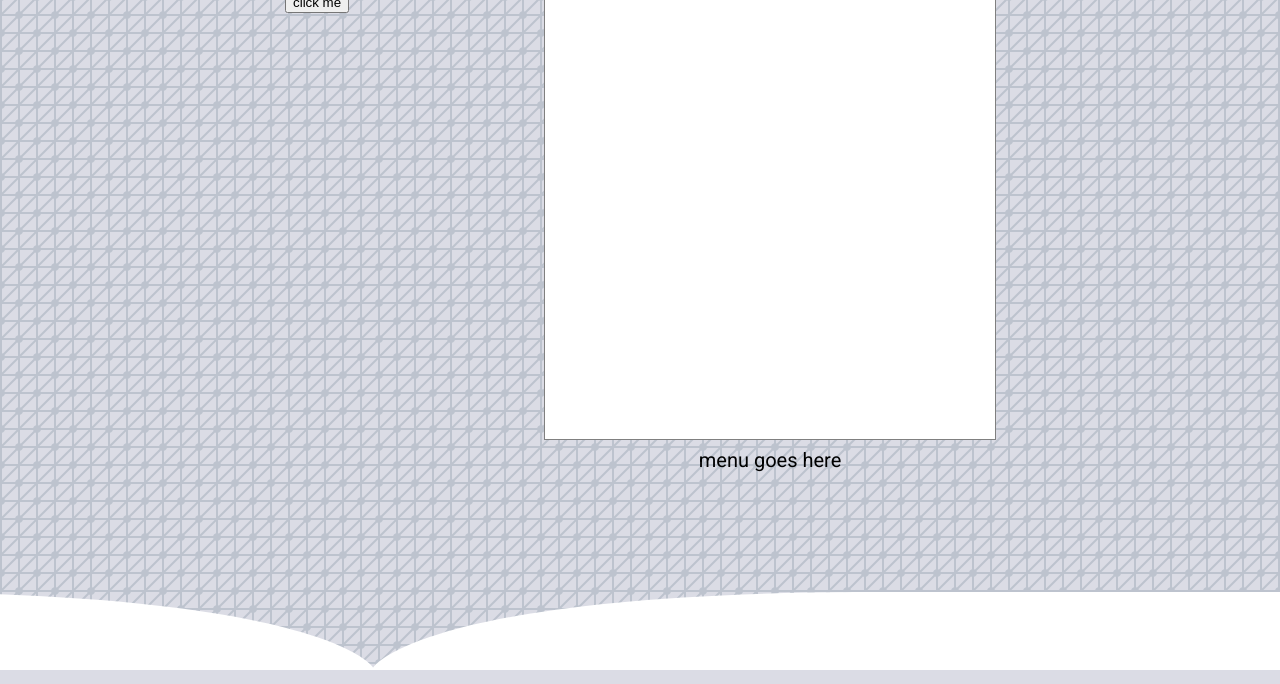
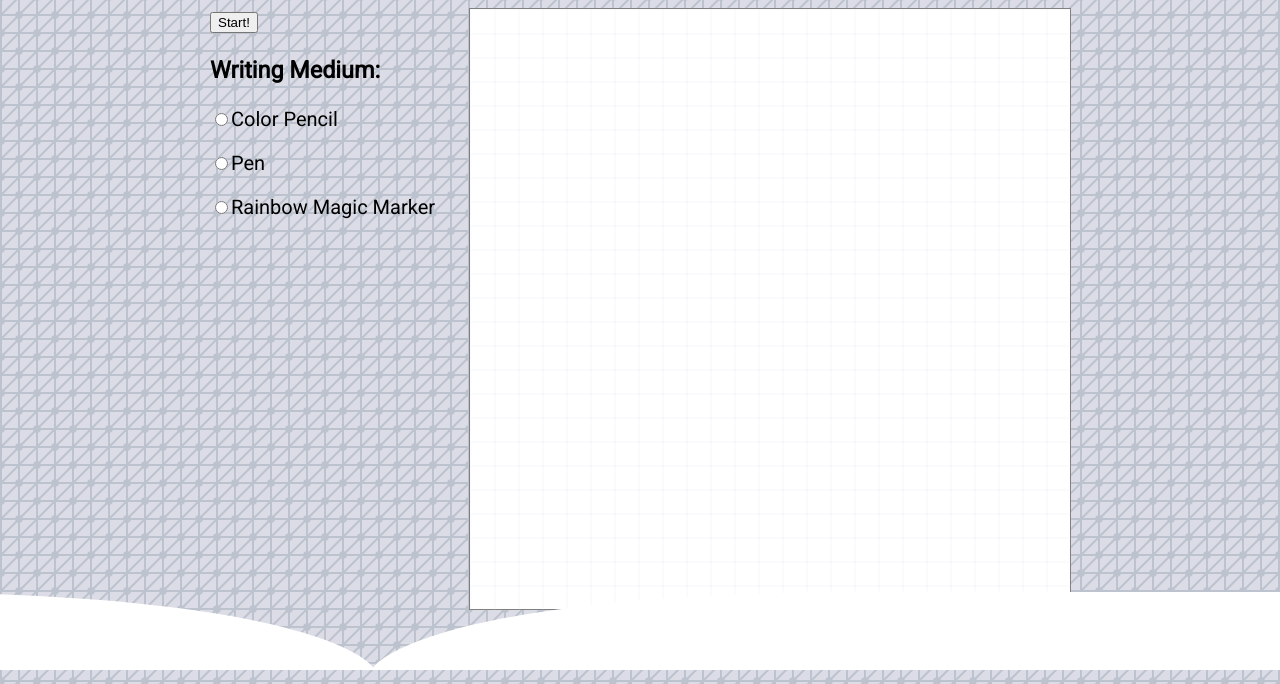
Before and after one commit to janetmontri/etch-a-sketch, a plain HTML site: page index.html in a window 1280 px wide. Shown: the part 130-814 px from the top of the page. Drawn offline with nearby package versions, Linux system fonts and the light colour scheme.

Commit message:
added color pencil feature

```diff
--- a/index.html
+++ b/index.html
@@ -12,10 +12,16 @@
     <div class="container">
       <div class="item header">Etch-A-Sketch</div>
       <div class="item main">
-        <input type="button" onclick="promptForNumber()" value="click me" />
+
+        <input type="button" onclick="promptForNumber()" value="Start!" />
+        <h3>Writing Medium:</h3>
+        <p><input type="radio" onclick="colorCell(graphite)" value="graphite"">Color Pencil</input></p>
+        <p><input type="radio" onclick="colorCell(black)" value="black"">Pen</input></p>
+        <p><input type="radio" onclick="colorCell(rainbow)" value="rainbow"">Rainbow Magic Marker</input></p>
+
       </div>
       <div class="item squares"></div>
-      <div class="item menu">menu goes here</div>
+      <div class="item paper-type">Paper Type</div>
       <div class="item footer custom-shape-divider-bottom-1602788252">
         <svg data-name="Layer 1" xmlns="http://www.w3.org/2000/svg" viewBox="0 0 1200 120" preserveAspectRatio="none">
             <path d="M1200,0H0V120H281.94C572.9,116.24,602.45,3.86,602.45,3.86h0S632,116.24,923,120h277Z" class="shape-fill"></path>
--- a/script.js
+++ b/script.js
@@ -11,7 +11,7 @@ function createGrid(numOfRows) {
   let squares = document.querySelector(".squares");
 
   // reset grid
-  let cells = document.querySelectorAll(".cell");
+  var cells = document.querySelectorAll(".cell");
   cells.forEach((cell) => squares.removeChild(cell));
 
   squares.style.gridTemplateColumns = `repeat(${numOfRows}, 1fr)`;
@@ -21,19 +21,38 @@ function createGrid(numOfRows) {
   for (let i = 1; i <= numOfCells; i++) {
     let cell = document.createElement("div");
     cell.className = "cell";
+    cell.style.opacity = 0.1;
     squares.appendChild(cell);
   }
 
-  colorCells();
+  darkenCells("blue");
 }
 
-function colorCells() {
+function colorCells(cellColor) {
   let cells = document.querySelectorAll(".cell");
   cells.forEach((cell) =>
     cell.addEventListener("mouseenter", () => {
-      cell.style.backgroundColor = "purple";
+      cell.style.setProperty("--cell-background-color", `${cellColor}`);
+    })
+  );
+}
+
+function darkenCells(cellColor) {
+  var cells = document.querySelectorAll(".cell");
+  cells.forEach((cell) =>
+    cell.addEventListener("mouseenter", () => {
+      //   cell.style.setProperty("--cell-background-color", `${cellColor}`);
+      //   cell.style.setProperty("--cell-opacity", "0.1");
+      cell.style.backgroundColor = `${cellColor}`;
+      let op = parseFloat(cell.style.opacity);
+      if (op < 1) {
+        cell.style.opacity = op + 0.1;
+        console.log(cell.style.opacity);
+      }
     })
   );
 }
 
 // LOGIC FLOW
+
+createGrid(25);
--- a/style.css
+++ b/style.css
@@ -5,12 +5,12 @@ body {
 
 .container {
   display: grid;
-  grid-template-columns: auto 250px 450px auto;
-  grid-template-rows: 100px 450px auto;
+  grid-template-columns: auto 250px 600px auto;
+  grid-template-rows: 15% 600px auto;
   grid-template-areas:
     ". header header ."
     ". main squares ."
-    ". main menu ."
+    ". main paper-type ."
     ". footer footer .";
   column-gap: 10px;
   row-gap: 10px;
@@ -22,6 +22,7 @@ body {
   grid-area: header;
   font-family: "Michroma", sans-serif;
   font-size: 3em;
+  line-height: 3em;
 }
 
 .main {
@@ -35,14 +36,13 @@ body {
   grid-area: squares;
   display: grid;
   border: 1px gray solid;
-
   width: 100%;
   height: 100%;
   background-color: white;
 }
 
-.menu {
-  grid-area: menu;
+.paper-type {
+  grid-area: paper-type;
   font-size: 1.25em;
 }
 
@@ -51,9 +51,11 @@ body {
 }
 
 .cell {
-  border: 1px solid gray;
+  border: 1px solid #cad5db;
   width: 100%;
   height: 100%;
+  background: var(--cell-background-color);
+  /* opacity: var(--cell-opacity); */
 }
 
 .custom-shape-divider-bottom-1602788252 {
```
